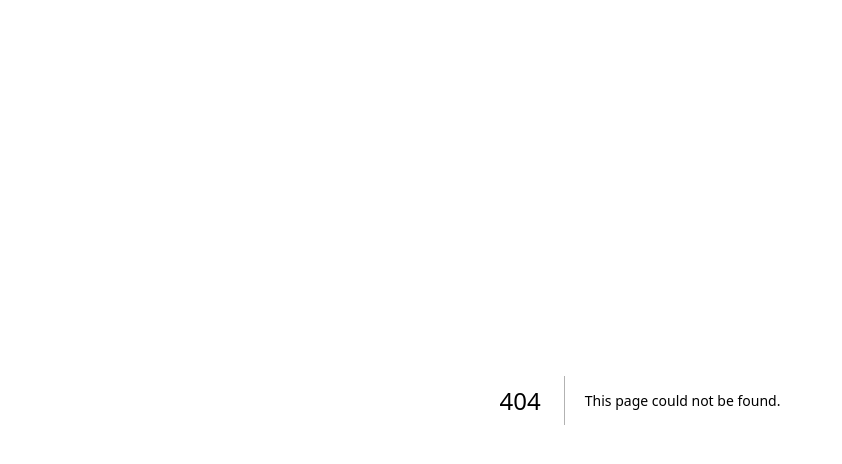
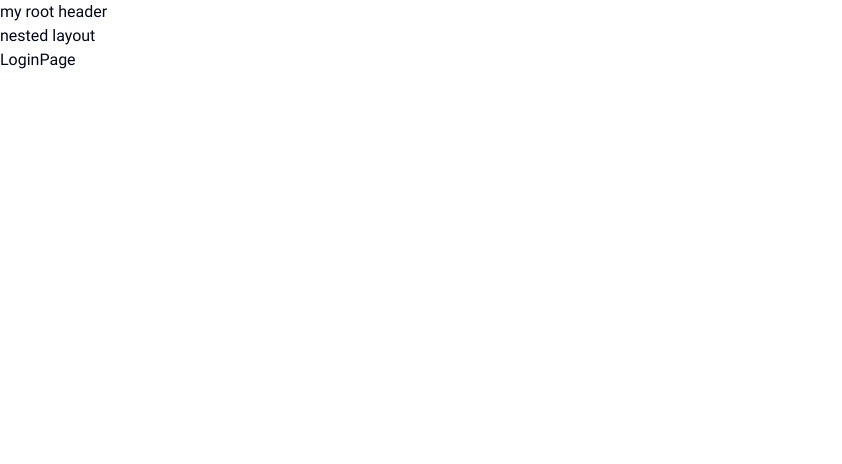
Before and after one commit to vietanhcao/next-client, a Next.js app: page /login in a window 1280 px wide. Before the commit this address had no page. Shown: the top 464 px of the page, without its empty margins (0-842 px from the left). Built offline with nearby package versions, Linux system fonts and the light colour scheme.

Commit message:
feat(router): init router

```diff
--- /dev/null
+++ b/src/app/(auth)/login/layout.tsx
@@ -0,0 +1,12 @@
+export default function LoginLayout({
+	children,
+}: Readonly<{
+	children: React.ReactNode;
+}>) {
+	return (
+		<main>
+			<p>nested layout</p>
+			<div>{children}</div>
+		</main>
+	);
+}
--- /dev/null
+++ b/src/app/(auth)/login/page.tsx
@@ -0,0 +1,5 @@
+import React from "react";
+
+export default function LoginPage() {
+	return <div>LoginPage</div>;
+}
--- /dev/null
+++ b/src/app/components/ButtonRedirect.tsx
@@ -0,0 +1,14 @@
+"use client";
+
+import { useRouter } from "next/navigation";
+import React from "react";
+import { Button } from "../../components/ui/button";
+
+export default function ButtonRedirect() {
+	const router = useRouter();
+
+	const handleNavigate = () => {
+		router.push("/login");
+	};
+	return <Button onClick={handleNavigate}>Click me to login page</Button>;
+}
--- a/src/app/components/Card/Card.tsx
+++ /dev/null
@@ -1,16 +0,0 @@
-"use client";
-
-import React, { useState } from "react";
-import card from "./card.module.css";
-import "./cardcustom.css";
-import { cn } from "../../../lib/utils";
-
-export default function Card() {
-	const [isChange, setIsChange] = useState(false);
-	return (
-		<div>
-			<div className={cn(isChange && card['card'])}>Card</div>
-			<button onClick={() => setIsChange(!isChange)}>Change</button>
-		</div>
-	);
-}
--- a/src/app/components/Card/card.module.css
+++ /dev/null
@@ -1,3 +0,0 @@
-.card {
-	color: yellow;
-}
--- a/src/app/components/Card/index.tsx
+++ /dev/null
@@ -1,3 +0,0 @@
-import Card from "./Card";
-
-export default Card;
--- a/src/app/layout.tsx
+++ b/src/app/layout.tsx
@@ -11,16 +11,18 @@ import "./globals.css";
 
 // Font files can be colocated inside of `app`
 const myFont = localFont({
-	src: [{
-		path: './Roboto-Thin.ttf',
-		weight: '100',
-	},
-	{
-		path: './Roboto-Regular.ttf',
-		weight: '400',
-	}],
+	src: [
+		{
+			path: "./Roboto-Thin.ttf",
+			weight: "100",
+		},
+		{
+			path: "./Roboto-Regular.ttf",
+			weight: "400",
+		},
+	],
 	display: "swap",
-	variable: '--font-roboto'
+	variable: "--font-roboto",
 });
 
 export const metadata: Metadata = {
@@ -35,7 +37,10 @@ export default function RootLayout({
 }>) {
 	return (
 		<html lang="en" className={`${myFont.className} ${myFont.variable}`}>
-			<body>{children}</body>
+			<body>
+				<header>my root header</header>
+				{children}
+			</body>
 		</html>
 	);
 }
--- a/src/app/page.tsx
+++ b/src/app/page.tsx
@@ -1,9 +1,13 @@
 import Image from "next/image";
-import { Button } from "../components/ui/button";
-import Card from "./components/Card";
-import Header from "./Header";
+import Link from "next/link";
+import { redirect } from "next/navigation";
+import ButtonRedirect from "./components/ButtonRedirect";
 
 export default function Home() {
+	const isLogin = false;
+	if (!isLogin) {
+		redirect("/login"); // just server component
+	}
 	return (
 		<main className="flex min-h-screen flex-col items-center justify-between p-24">
 			<div className="size-96 bg-red-400">
@@ -16,8 +20,12 @@ export default function Home() {
 					quality={100}
 				/>
 			</div>
-			<Header />
-			<Card />
+			<ul>
+				<li>
+					<Link href="/login">Go to login</Link>
+				</li>
+			</ul>
+			<ButtonRedirect />
 		</main>
 	);
 }
```
Also changed, not shown: src/app/components/Card/cardcustom.css (deleted, +0 -7 lines), 1 other file (tests, documents, lock files or other folders).
